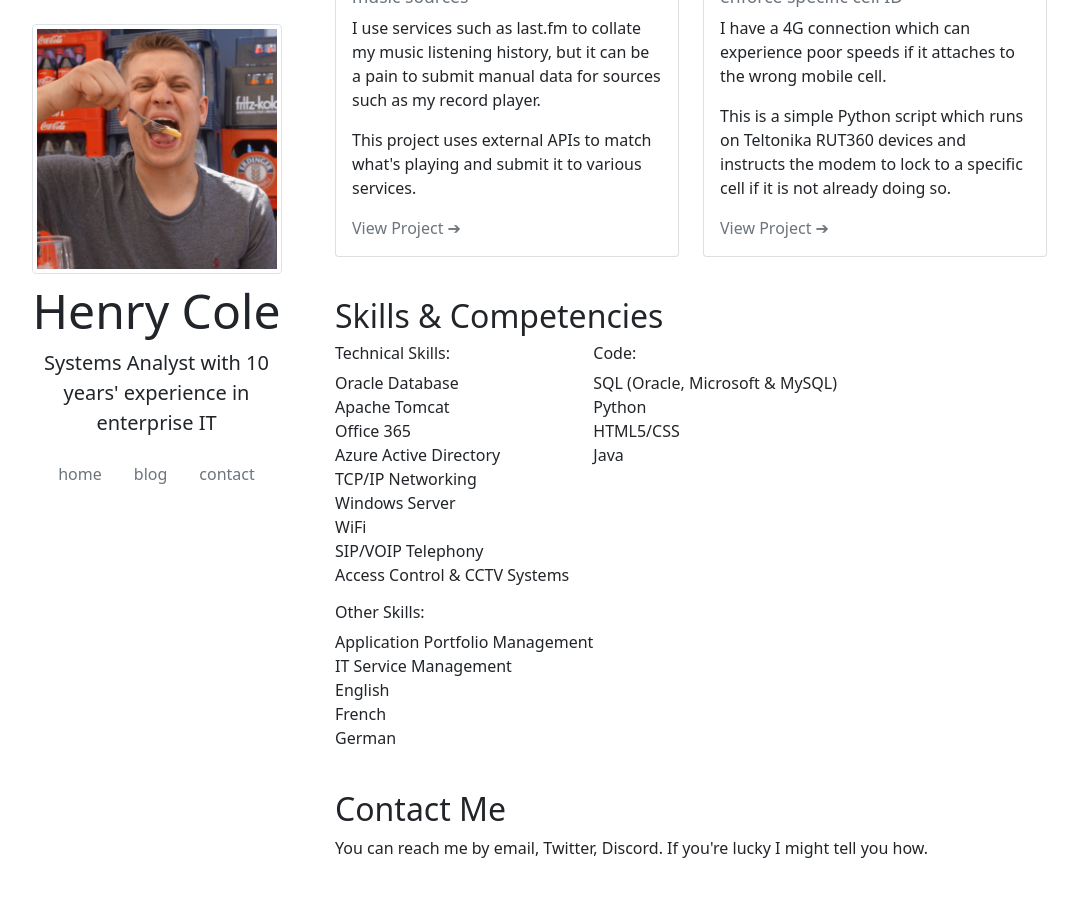
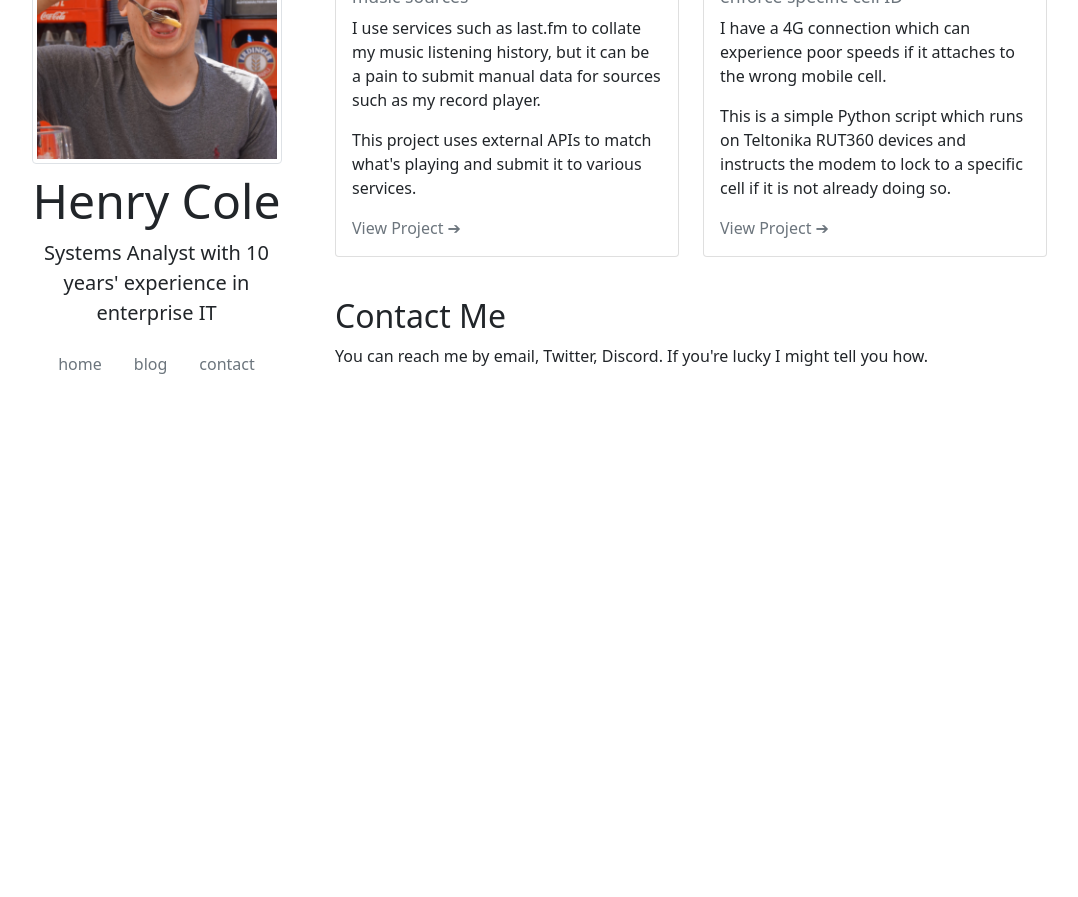
Before and after one commit to hcuk94/henry-personal-website, a Jekyll site: the page built from index.html, in a window 1280 px wide and 900 px high, scrolled down 559 px. Shown: the top 897 px of the window, without its empty margins (56-1134 px from the left). Built offline with Jekyll 4.4.1, drawn with Linux system fonts in a browser that asks for light colours; after the commit the page ends 967 px from its top, so only the background shows below that.

Commit message:
removed skills section

```diff
--- a/_includes/skills_competencies.html
+++ /dev/null
@@ -1,33 +0,0 @@
-<div class="col-sm-auto">
-    <h6>Technical Skills:</h6>
-    <ul class="list-unstyled">
-        <li>Oracle Database</li>
-        <li>Apache Tomcat</li>
-        <li>Office 365</li>
-        <li>Azure Active Directory</li>
-        <li>TCP/IP Networking</li>
-        <li>Windows Server</li>
-        <li>WiFi</li>
-        <li>SIP/VOIP Telephony</li>
-        <li>Access Control & CCTV Systems</li>
-    </ul>
-</div>
-<div class="col-sm-auto">
-    <h6>Code:</h6>
-    <ul class="list-unstyled">
-        <li>SQL (Oracle, Microsoft & MySQL)</li>
-        <li>Python</li>
-        <li>HTML5/CSS</li>
-        <li>Java</li>
-    </ul>
-</div>
-<div class="col-sm-auto">
-    <h6>Other Skills:</h6>
-    <ul class="list-unstyled">
-        <li>Application Portfolio Management</li>
-        <li>IT Service Management</li>
-        <li>English</li>
-        <li>French</li>
-        <li>German</li>
-    </ul>
-</div>
--- a/index.html
+++ b/index.html
@@ -9,21 +9,16 @@ In my spare time I like travelling, visiting quirky pubs, and tinkering with per
 </div>
 <!-- Blog -->
 <div class="row">
-  <h2 class="mt-4">Blog</h2>
+  <h2 class="mt-4 mb-2">Blog</h2>
   {% include blog_cards.html %}
 </div>
 <!-- Projects -->
 <div class="row">
-  <h2 class="mt-4" id="work">Projects</h2>
+  <h2 class="mt-4 mb-2" id="work">Projects</h2>
   {% include projects.html %}
-</div>
-<!-- Skills & Competencies -->
-<div class="row">
-  <h2 class="mt-4" id="skills">Skills & Competencies</h2>
-  {% include skills_competencies.html %}
 </div>
 <!-- Contact -->
 <div class="row">
-<h2 class="mt-4" id="contact">Contact Me</h2>
+<h2 class="mt-4 mb-2" id="contact">Contact Me</h2>
 <p>You can reach me by email, Twitter, Discord. If you're lucky I might tell you how.</p>
 </div>
```
